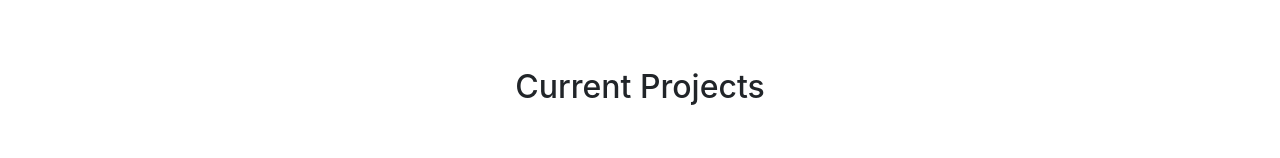
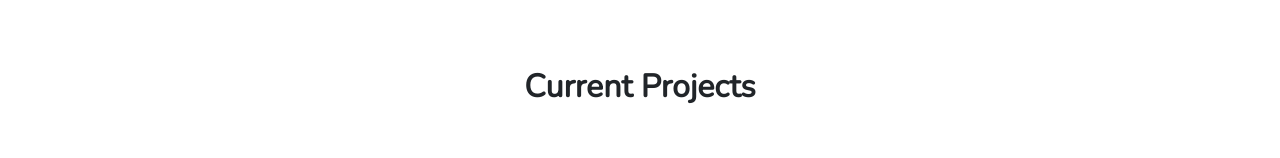
Before and after one commit to Hack4Impact-UMD/sustainability-solutions, a React (Create React App) app in the folder app/: page /projects in a window 1280 px wide. Shown: the part 492-650 px from the top of the page. Built offline with nearby package versions, Linux system fonts and the light colour scheme.

Commit message:
Changed image size

```diff
--- a/app/src/Components/Projects/projects.css
+++ b/app/src/Components/Projects/projects.css
@@ -61,8 +61,8 @@
 }
 
 .project-img {
-    width: 200px;
-    height: 200px;
+    width: 260px;
+    height: 260px;
     box-shadow: -10px -10px #D0B285;
     margin: 20px 0px;
 }
@@ -79,6 +79,7 @@
 }
 
 figcaption.project-name {
+    font-family: Nunito;
     font-size: 20px;
     font-weight: 600;
 }
@@ -107,3 +108,30 @@
 .carousel-indicators button:focus {
     background-color: #F9AC3D;
 }
+
+h2 {
+    font-family: Nunito;
+    font-weight: 1000;
+}
+
+/* .carousel-control-prev-icon,
+.carousel-control-next-icon {
+  height: 100px;
+  width: 100px;
+  outline: black;
+  background-size: 100%, 100%;
+  border-radius: 50%;
+  border: 1px solid black;
+  background-image: none;
+}
+
+.carousel-control-next-icon:after
+{
+  content: 'x';
+  font-size: 55px;
+}
+
+.carousel-control-prev-icon:after {
+  content: '<';
+  font-size: 55px;
+} */
```
